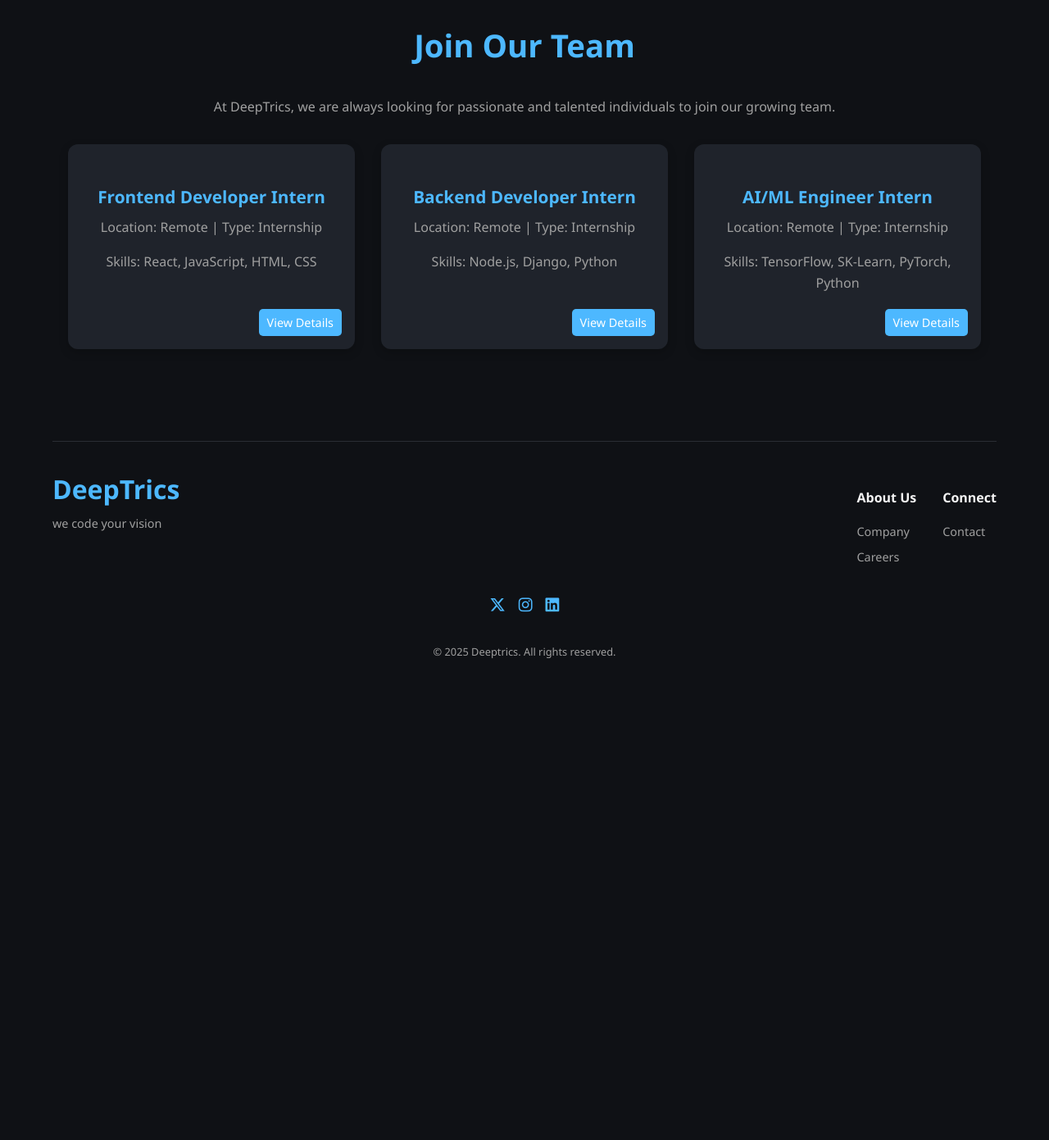
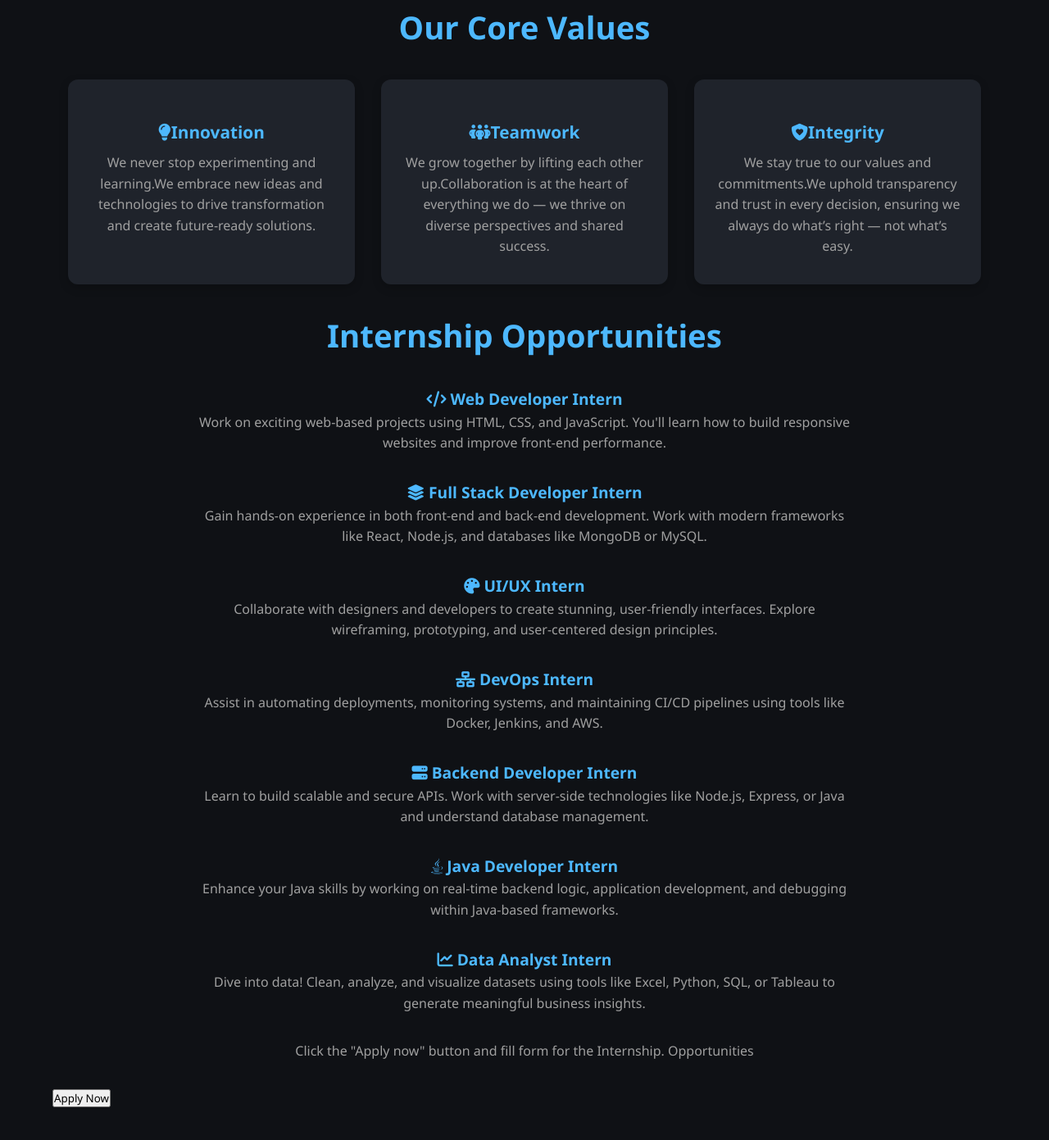
Before and after one commit to DeepTricsSoftwareSolutions/Deeptrics, a plain HTML site: page careers.html in a window 1280 px wide. Shown: the part 389-1780 px from the top of the page at 82% size. Before the commit the page ends 1195 px from the top, so only its background shows below. Drawn offline with Linux system fonts and the light colour scheme.

Commit message:
Update careers.html
added icons and apply button

```diff
--- a/careers.html
+++ b/careers.html
@@ -1,16 +1,23 @@
 <!DOCTYPE html>
 <html lang="en">
+
 <head>
     <meta charset="UTF-8" />
     <meta name="viewport" content="width=device-width, initial-scale=1.0" />
-    <title>Careers - Deeptrics</title>
-    <link rel="stylesheet" href="https://cdnjs.cloudflare.com/ajax/libs/font-awesome/6.7.2/css/all.min.css" integrity="sha512-Evv84Mr4kqVGRNSgIGL/F/aIDqQb7xQ2vcrdIwxfjThSH8CSR7PBEakCr51Ck+w+/U6swU2Im1vVX0SVk9ABhg==" crossorigin="anonymous" referrerpolicy="no-referrer" />
+    <title>Careers - DeepTrics</title>
+    <link rel="stylesheet" href="https://cdnjs.cloudflare.com/ajax/libs/font-awesome/6.7.2/css/all.min.css"
+        integrity="sha512-Evv84Mr4kqVGRNSgIGL/F/aIDqQb7xQ2vcrdIwxfjThSH8CSR7PBEakCr51Ck+w+/U6swU2Im1vVX0SVk9ABhg=="
+        crossorigin="anonymous" referrerpolicy="no-referrer" />
     <link rel="stylesheet" href="assets/css/style.css" />
+
 </head>
+
 <body>
     <header>
         <div class="container">
-            <div class="logo"><h1>DeepTrics</h1></div>
+            <div class="logo">
+                <h1>DeepTrics</h1>
+            </div>
             <nav>
                 <ul id="nav-links">
                     <li><a href="index.html">Home</a></li>
@@ -23,36 +30,78 @@
             </nav>
         </div>
     </header>
-    <section class="career-hero">
-        <div class="container">
-          <h1>Your Next Adventure Starts Here 🌟</h1>
-          <p>At DeepTrics, we don’t just build software — we build possibilities, ideas, and the future.</p>
-        </div>
-      </section>
 
     <section id="careers" class="section visible">
         <div class="container">
             <h3>Join Our Team</h3>
-            <p>At DeepTrics, we are always looking for passionate and talented individuals to join our growing team.</p>
+            <p>At DeepTrics, we are always looking for passionate and talented individuals to join our growing team.We
+                understand the importance of maintaining a healthy work-life balance. Enjoy flexible working hours,
+                remote options, and a supportive team environment that prioritizes your well-being.</p>
+            <h3>Our Core Values</h3>
             <div class="job-listings">
                 <div class="job">
-                    <h4>Frontend Developer Intern</h4>
-                    <p>Location: Remote | Type: Internship</p>
-                    <p>Skills: React, JavaScript, HTML, CSS</p>
-                    <a href="frontend-developer.html" class="apply-btn">View Details</a>
+                    <h4><i class="fa-solid fa-lightbulb"></i>Innovation</h4>
+                    <p>We never stop experimenting and learning.We embrace new ideas and technologies to drive
+                        transformation and create future-ready solutions.</p>
                 </div>
                 <div class="job">
-                    <h4>Backend Developer Intern</h4>
-                    <p>Location: Remote | Type: Internship</p>
-                    <p>Skills: Node.js, Django, Python</p>
-                    <a href="backend-developer.html" class="apply-btn">View Details</a>
+                    <h4><i class="fa-solid fa-people-group"></i>Teamwork</h4>
+                    <p>We grow together by lifting each other up.Collaboration is at the heart of everything we do — we
+                        thrive on diverse perspectives and shared success.</p>
                 </div>
                 <div class="job">
-                    <h4>AI/ML Engineer Intern</h4>
-                    <p>Location: Remote | Type: Internship</p>
-                    <p>Skills: TensorFlow, SK-Learn, PyTorch, Python</p>
-                    <a href="aiml-developer.html" class="apply-btn">View Details</a>
+                    <h4><i class="fa-solid fa-shield-heart"></i>Integrity</h4>
+                    <p>We stay true to our values and commitments.We uphold transparency and trust in every decision,
+                        ensuring we always do what’s right — not what’s easy.</p>
                 </div>
+            </div>
+
+            <h3 style="margin-top: 2rem;">Internship Opportunities</h3>
+            <div class="job-openings">
+                <div class="job-opening">
+                    <h4><i class="fa-solid fa-code"></i> Web Developer Intern</h4>
+                    <p>Work on exciting web-based projects using HTML, CSS, and JavaScript. You'll learn how to build
+                        responsive websites and improve front-end performance.</p>
+                </div>
+                <div class="job-opening">
+                    <h4><i class="fa-solid fa-layer-group"></i> Full Stack Developer Intern</h4>
+                    <p>Gain hands-on experience in both front-end and back-end development. Work with modern frameworks
+                        like React, Node.js, and databases like MongoDB or MySQL.</p>
+                </div>
+                <div class="job-opening">
+                    <h4><i class="fa-solid fa-palette"></i> UI/UX Intern</h4>
+                    <p>Collaborate with designers and developers to create stunning, user-friendly interfaces. Explore
+                        wireframing, prototyping, and user-centered design principles.</p>
+                </div>
+                <div class="job-opening">
+                    <h4><i class="fa-solid fa-network-wired"></i> DevOps Intern</h4>
+                    <p>Assist in automating deployments, monitoring systems, and maintaining CI/CD pipelines using tools
+                        like Docker, Jenkins, and AWS.</p>
+                </div>
+                <div class="job-opening">
+                    <h4><i class="fa-solid fa-server"></i> Backend Developer Intern</h4>
+                    <p>Learn to build scalable and secure APIs. Work with server-side technologies like Node.js,
+                        Express, or Java and understand database management.</p>
+                </div>
+                <div class="job-opening">
+                    <h4><i class="fa-brands fa-java"></i> Java Developer Intern</h4>
+                    <p>Enhance your Java skills by working on real-time backend logic, application development, and
+                        debugging within Java-based frameworks.</p>
+                </div>
+                <div class="job-opening">
+                    <h4><i class="fa-solid fa-chart-line"></i> Data Analyst Intern</h4>
+                    <p>Dive into data! Clean, analyze, and visualize datasets using tools like Excel, Python, SQL, or
+                        Tableau to generate meaningful business insights.</p>
+                </div>
+            </div>
+            <div>
+                <p>Click the "Apply now" button and fill form for the Internship. Opportunities </p>
+            </div>
+            <!-- Apply Now Button -->
+            <div class="button-container">
+                <a href="" target="_blank">
+                    <button class="apply-now-button">Apply Now</button>
+                </a>
             </div>
         </div>
     </section>
@@ -79,11 +128,13 @@
                 <div class="footer-social">
                     <a href="https://x.com/DeepTrics" target="_blank"><i class="fa-brands fa-x-twitter"></i></a>
                     <a href="https://www.instagram.com/deeptrics_" target="_blank"><i class="fab fa-instagram"></i></a>
-                    <a href="https://www.linkedin.com/in/deeptrics-software-solutions-523428359" target="_blank"><i class="fa-brands fa-linkedin"></i></a>
+                    <a href="https://www.linkedin.com/in/deeptrics-software-solutions-523428359" target="_blank"><i
+                            class="fa-brands fa-linkedin"></i></a>
                 </div>
             </div>
 
-            <p style="margin-top: 2rem; font-size: 0.8rem; color: var(--muted-text); text-align: center;">© 2025 Deeptrics. All rights reserved.</p>
+            <p style="margin-top: 2rem; font-size: 0.8rem; color: var(--muted-text); text-align: center;">© 2025
+                Deeptrics. All rights reserved.</p>
         </div>
     </footer>
 
@@ -94,4 +145,5 @@
         }
     </script>
 </body>
+
 </html>
```
